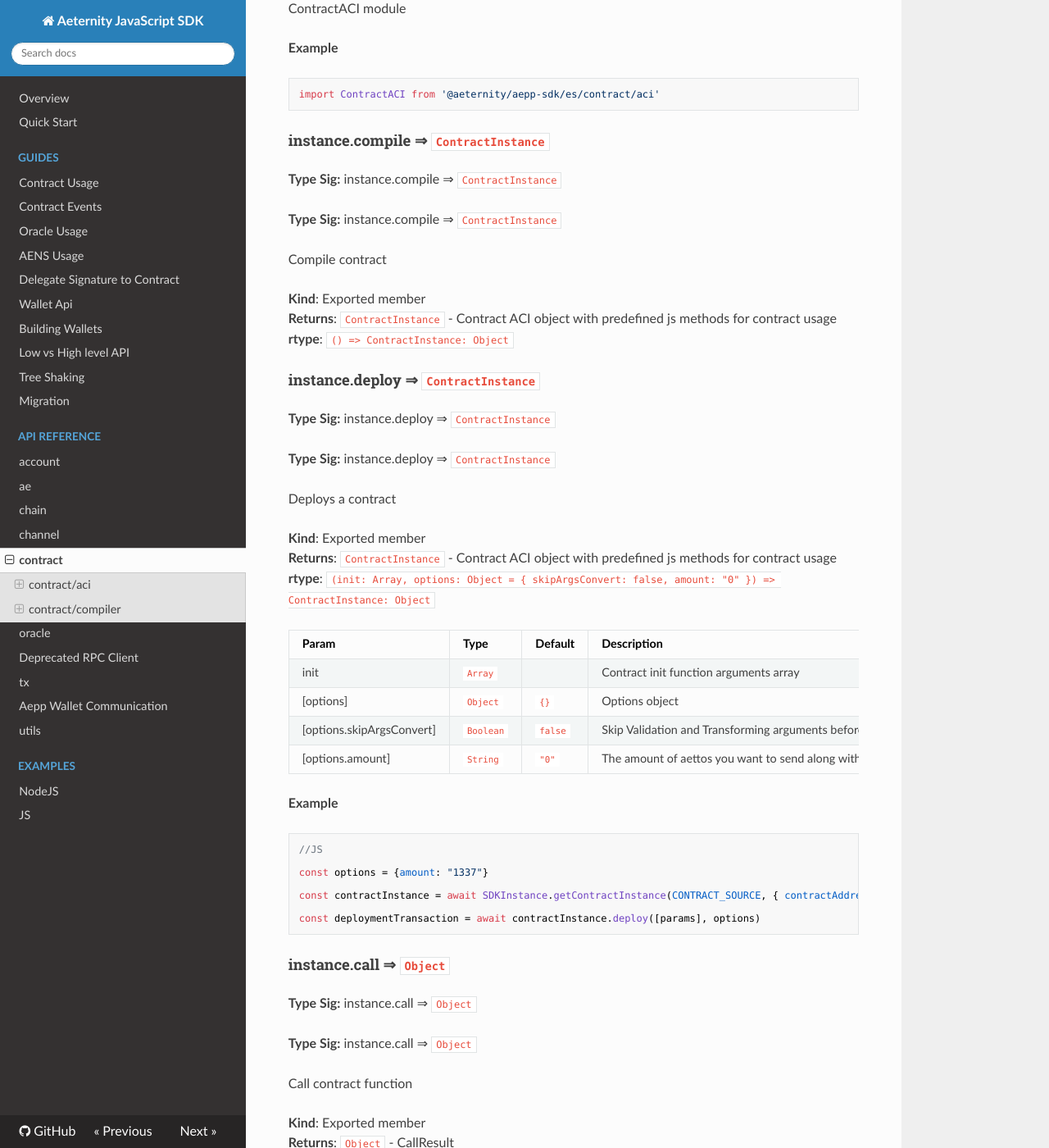
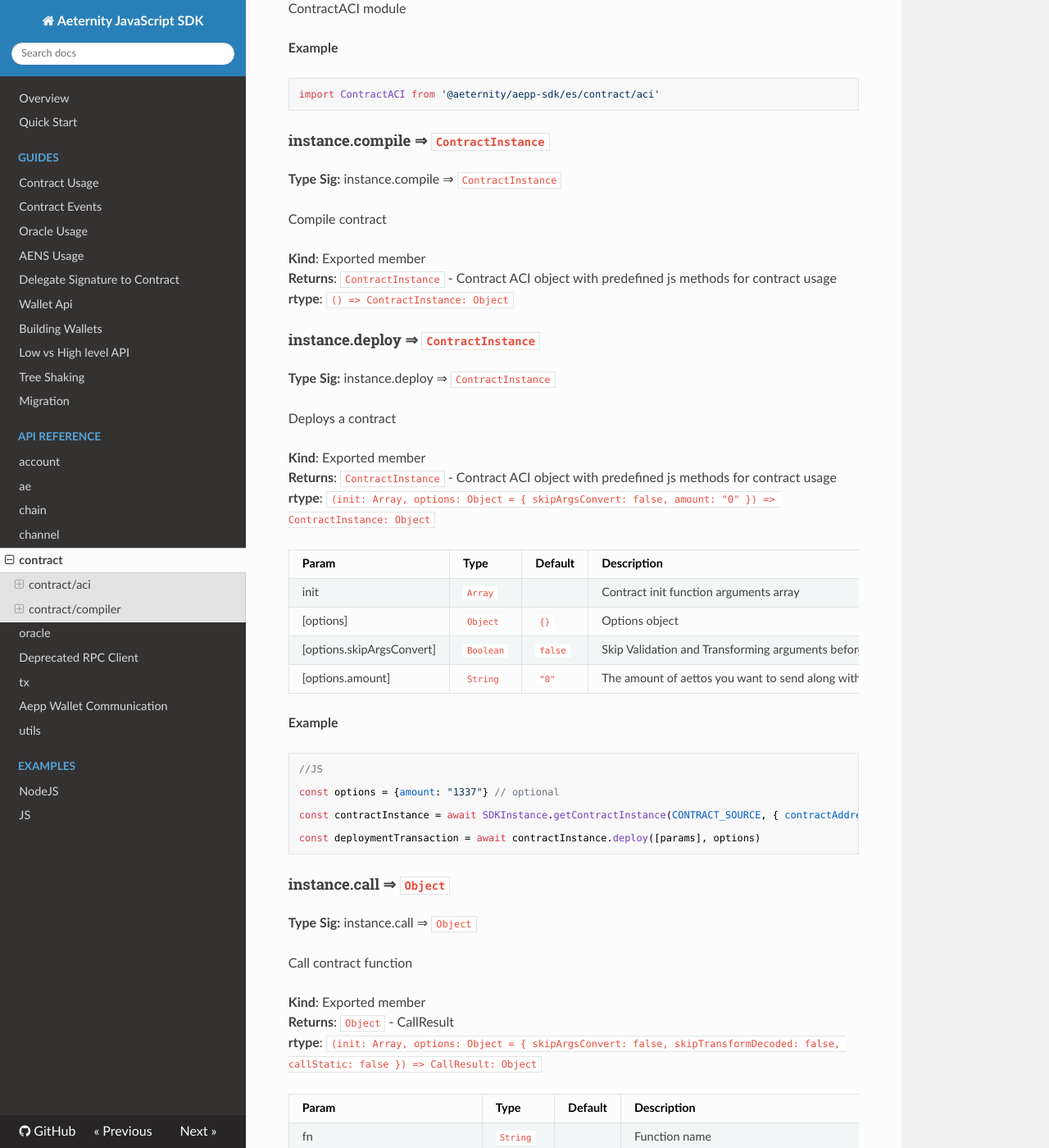
Before and after one commit to aeternity/aepp-sdk-js, an MkDocs documentation site: the page built from docs/flattened/aci-compiler-ga-4-.md, in a window 1280 px wide and 1400 px high, scrolled down 254 px. Shown: the whole window at 82% size. Built offline with MkDocs 1.6.1, drawn with Linux system fonts in a browser that asks for light colours; nearby versions of some CDN libraries; some of the changed text lies outside the part shown.

````diff
--- a/docs/flattened/aci-compiler-ga-4-.md
+++ b/docs/flattened/aci-compiler-ga-4-.md
@@ -18,10 +18,6 @@ import ContractACI from '@aeternity/aepp-sdk/es/contract/aci'
 #### instance.compile ⇒ `ContractInstance`
 **Type Sig:** instance.compile ⇒ `ContractInstance`
 
-####
-
-**Type Sig:** instance.compile ⇒ `ContractInstance`
-
 Compile contract
 
 **Kind**: Exported member
@@ -30,10 +26,6 @@ Compile contract
 <a id="exp_module_@aeternity/aepp-sdk/es/contract/aci--instance.deploy"></a>
 
 #### instance.deploy ⇒ `ContractInstance`
-**Type Sig:** instance.deploy ⇒ `ContractInstance`
-
-####
-
 **Type Sig:** instance.deploy ⇒ `ContractInstance`
 
 Deploys a contract
@@ -53,7 +45,7 @@ Deploys a contract
 ```js
 //JS
 
-const options = {amount: "1337"}
+const options = {amount: "1337"} // optional
 
 const contractInstance = await SDKInstance.getContractInstance(CONTRACT_SOURCE, { contractAddress: ct_... }) // contractAddress optional, only if interacting with existing contract
 
@@ -62,10 +54,6 @@ const deploymentTransaction = await contractInstance.deploy([params], options)
 <a id="exp_module_@aeternity/aepp-sdk/es/contract/aci--instance.call"></a>
 
 #### instance.call ⇒ `Object`
-**Type Sig:** instance.call ⇒ `Object`
-
-####
-
 **Type Sig:** instance.call ⇒ `Object`
 
 Call contract function
@@ -86,10 +74,6 @@ Call contract function
 <a id="exp_module_@aeternity/aepp-sdk/es/contract/aci--instance.decodeEvents"></a>
 
 #### instance.decodeEvents ⇒ `Object`
-**Type Sig:** instance.decodeEvents ⇒ `Object`
-
-####
-
 **Type Sig:** instance.decodeEvents ⇒ `Object`
 
 Decode Events
````
Also changed, not shown: docs/api/contract/aci.md (+1 -1 lines), docs/flattened/amount-formatter-bignumber-bytes-crypto-keystore-contract-node-node-pool-swagger-ae-4-.md (+0 -4 lines), docs/flattened/builder-4helpers-4schema-4tx-4tx-4tx-object-4validator-4.md (+0 -4 lines), process-docfiles.js (+40 -1 lines), 2 other files.
